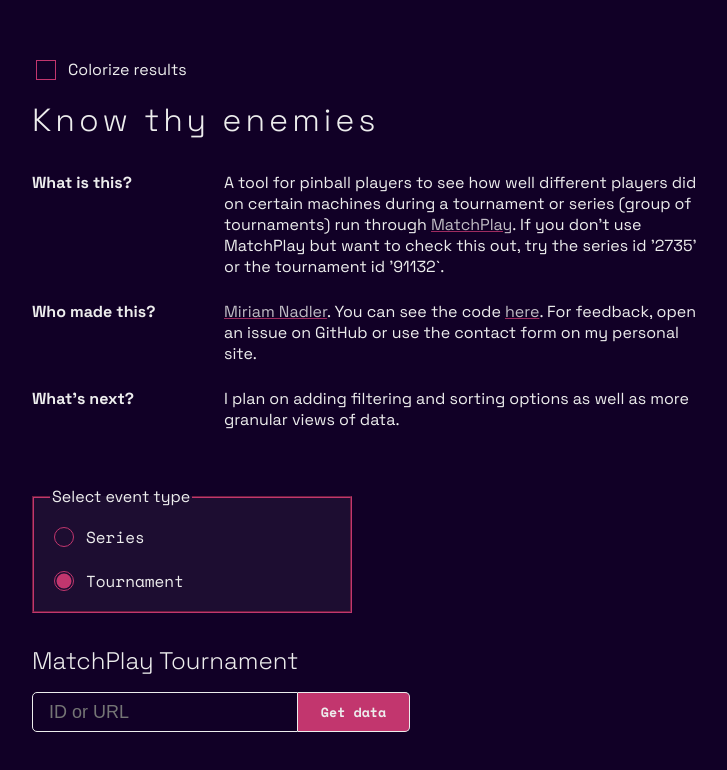
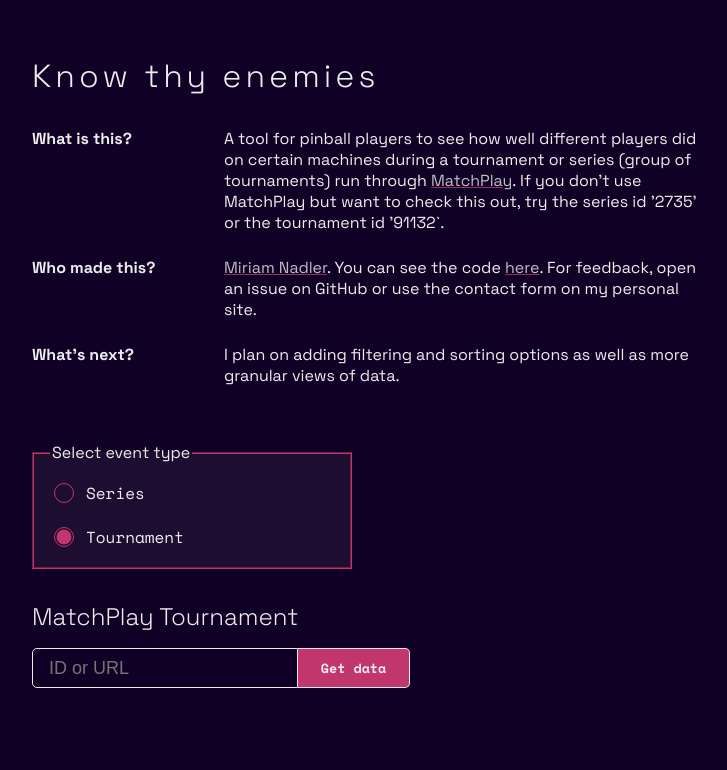
Before and after one commit to mknadler/knowthyenemies, a SvelteKit app: page / in a window 1280 px wide. Shown: the top 770 px of the page, without its empty margins (112-839 px from the left). Built offline with nearby package versions, Linux system fonts and the light colour scheme; no server answers.

Commit message:
Use new checkbox component for colorize table option

```diff
--- a/src/routes/+page.svelte
+++ b/src/routes/+page.svelte
@@ -8,7 +8,6 @@
 	import { processTournamentData } from '$lib/scripts/processTournamentData.js';
 
 	import RadioGroup from '$components/RadioGroup.svelte';
-	import Checkbox from '$components/Checkbox.svelte';
 
 	import EventInfo from './EventInfo.svelte'
 
@@ -68,8 +67,6 @@
 	<title>Know Thy Enemies</title>
 	<meta name="description" content="Pinball series results analysis" />
 </svelte:head>
-
-<Checkbox checkboxLabel="Colorize results"></Checkbox>
 
 <section>
 	<h1>Know thy enemies</h1>
--- a/src/routes/EventInfo.svelte
+++ b/src/routes/EventInfo.svelte
@@ -1,12 +1,12 @@
 <script>
 import { afterUpdate } from 'svelte';
+import Checkbox from '$components/Checkbox.svelte';
+import PlayerRow from './PlayerRow.svelte';
 
 export let searchForm;
 export let searchedEvent;
 export let players;
 export let arenas;
-
-import PlayerRow from './PlayerRow.svelte'
 
 let colorize = true;
 
@@ -29,8 +29,7 @@
 	</div>
 
 	<div class="table-filters">
-		<label for="color">Colorize results</label>
-		<input id="color" bind:checked={colorize} type="checkbox"/>
+		<Checkbox checkboxLabel="Colorize results" bind:checked={colorize}></Checkbox>
 	</div>
 
 	<table class:colorize={colorize}>
```
